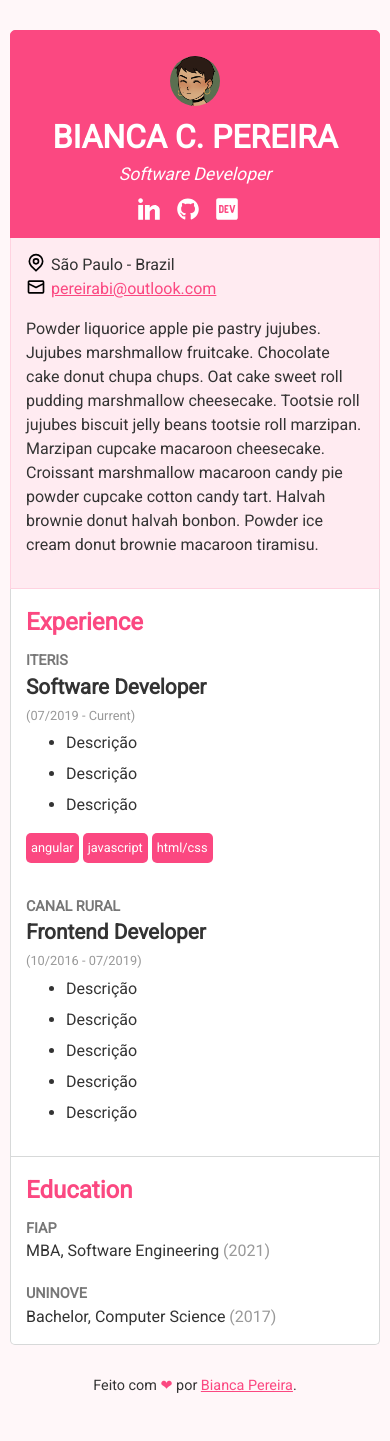
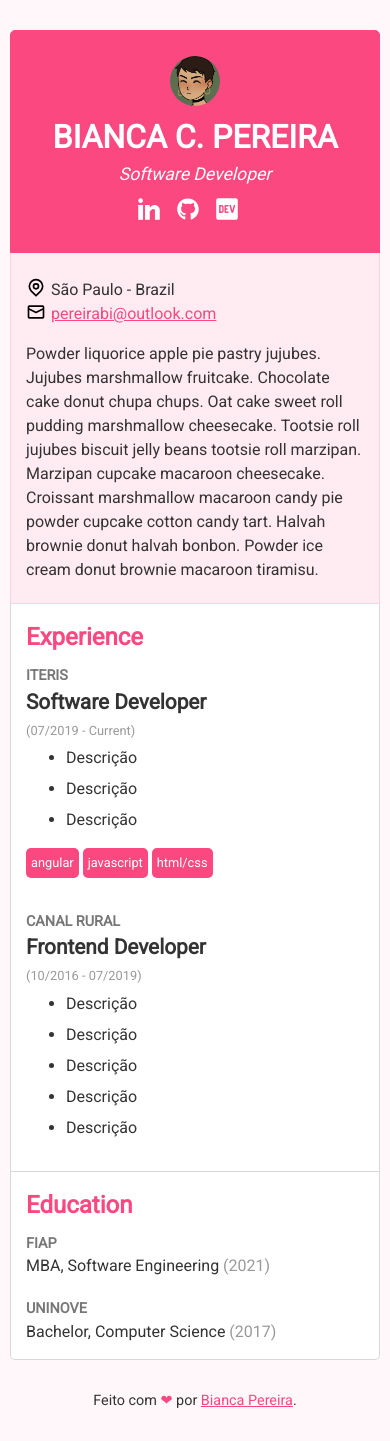
Before and after one commit to BiancaPereira/jekyll-resume-theme, a Jekyll site: the page built from index.html, in a window 390 px wide. Built offline with Jekyll 4.4.1, drawn with Linux system fonts in a browser that asks for light colours.

Commit message:
Responsive adjustments in aside

```diff
--- a/assets/css/styles.scss
+++ b/assets/css/styles.scss
@@ -150,8 +150,8 @@ a {
  */
 
 .about {
-  margin: -15px -16px 0;
-  padding: 15px;
+  margin: 0 -16px 0;
+  padding: 25px 15px 5px;
   background: $color-light-pink;
   border: 1px solid $color-medium-pink;
   border-top: 0;
```
